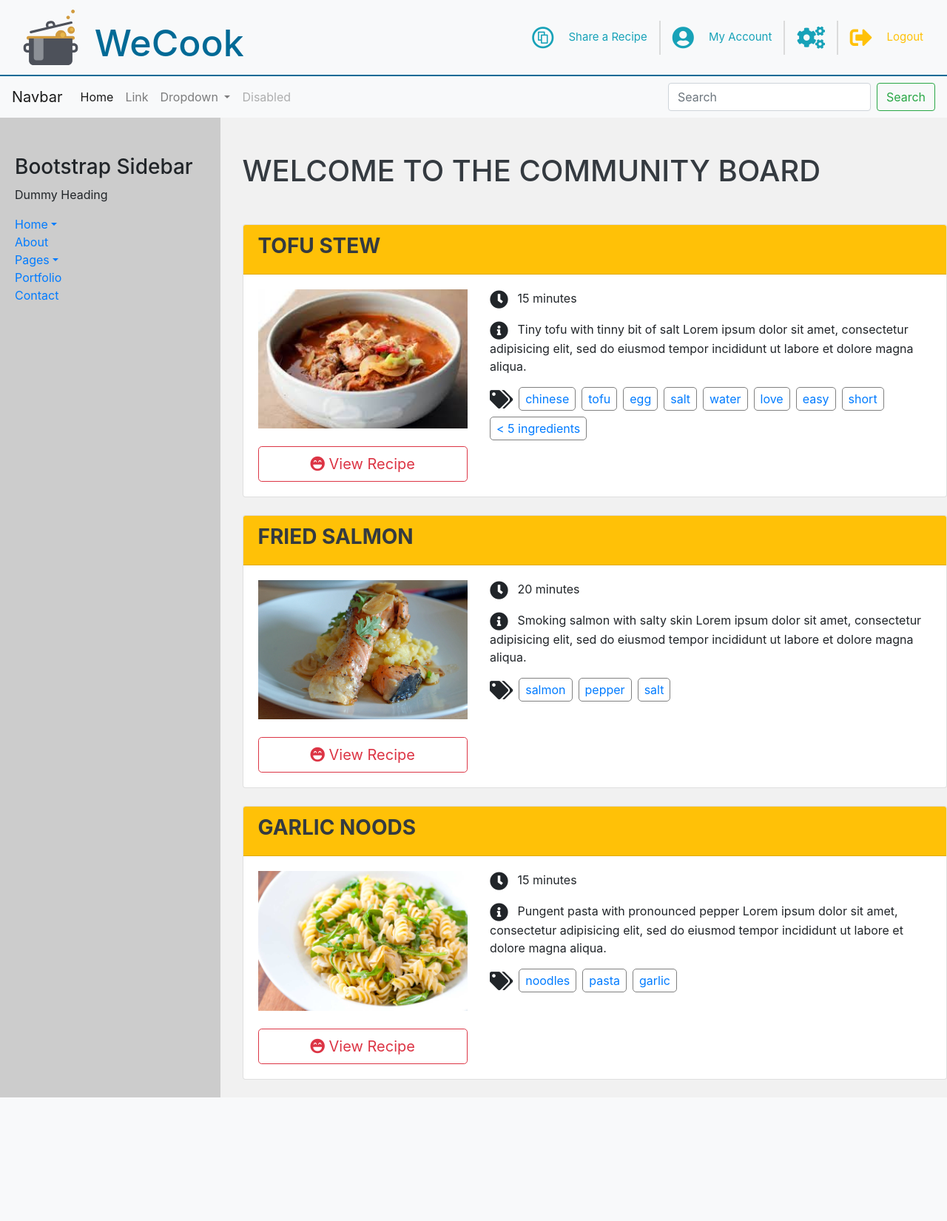
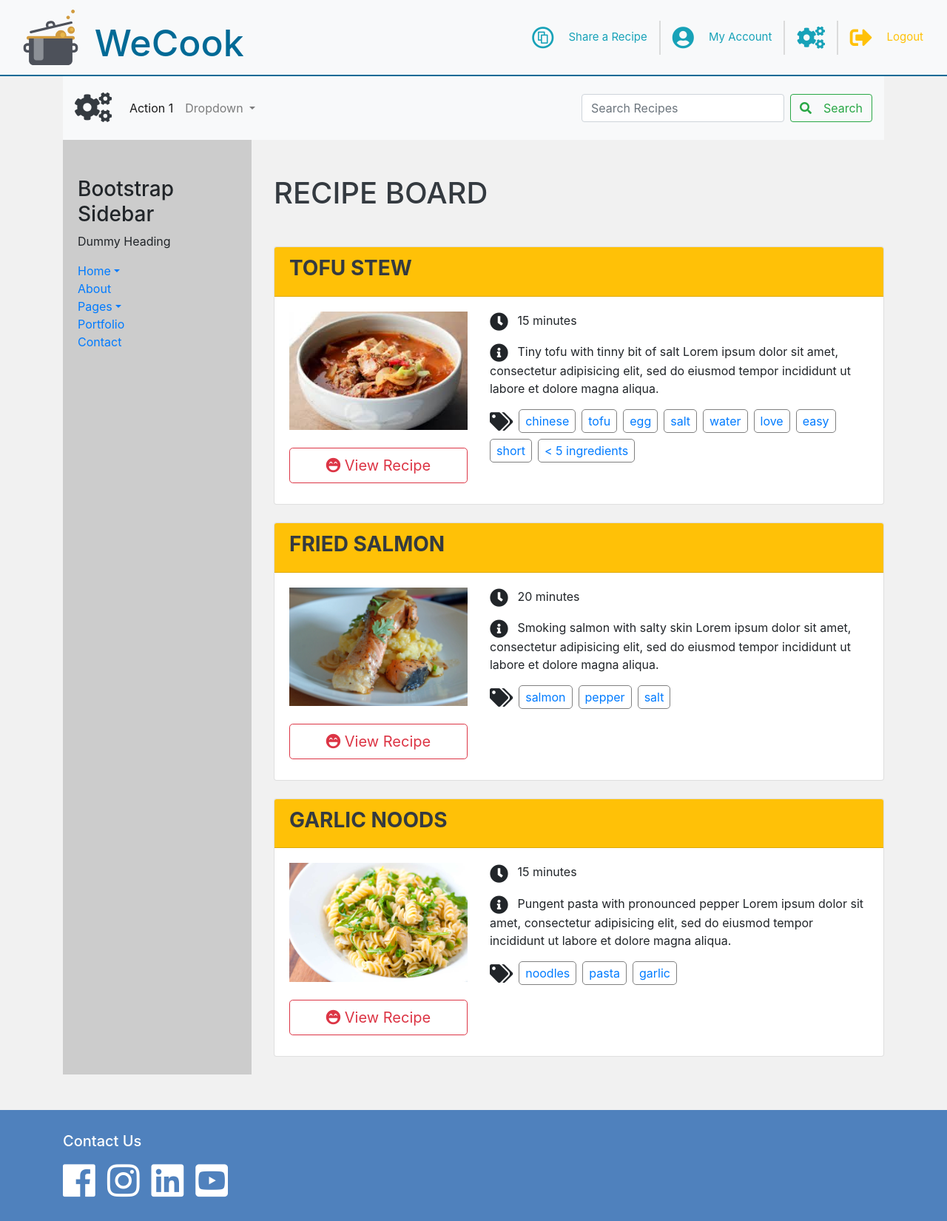
Before and after one commit to andyxor1/wecook, a Node server app: page /dashboard in a window 1280 px wide. Shown: the whole page at 74% size. Before the commit the page ends 1483 px from the top, so only its background shows below. Run offline with Node 20, Linux system fonts and the light colour scheme; some libraries are stand-ins or nearby versions.

Commit message:
added a nav-search bar in dashboard

```diff
--- a/public/stylesheets/index.css
+++ b/public/stylesheets/index.css
@@ -8,6 +8,11 @@
 
 .recipe_preview img {
   width: 100%;
+}
+
+.dashboard .col-md-9 {
+  padding-left: 0;
+  padding-right: 0;
 }
 .recipe_preview .icon {
   vertical-align: middle;
--- a/views/includes/nav.ejs
+++ b/views/includes/nav.ejs
@@ -25,40 +25,3 @@
       </ul>
   </nav>
 </div>
-
-
-<nav class="navbar navbar-expand-lg navbar-light bg-light">
-  <a class="navbar-brand" href="#">Navbar</a>
-  <button class="navbar-toggler" type="button" data-toggle="collapse" data-target="#navbarSupportedContent" aria-controls="navbarSupportedContent" aria-expanded="false" aria-label="Toggle navigation">
-    <span class="navbar-toggler-icon"></span>
-  </button>
-
-  <div class="collapse navbar-collapse" id="navbarSupportedContent">
-    <ul class="navbar-nav mr-auto">
-      <li class="nav-item active">
-        <a class="nav-link" href="#">Home <span class="sr-only">(current)</span></a>
-      </li>
-      <li class="nav-item">
-        <a class="nav-link" href="#">Link</a>
-      </li>
-      <li class="nav-item dropdown">
-        <a class="nav-link dropdown-toggle" href="#" id="navbarDropdown" role="button" data-toggle="dropdown" aria-haspopup="true" aria-expanded="false">
-          Dropdown
-        </a>
-        <div class="dropdown-menu" aria-labelledby="navbarDropdown">
-          <a class="dropdown-item" href="#">Action</a>
-          <a class="dropdown-item" href="#">Another action</a>
-          <div class="dropdown-divider"></div>
-          <a class="dropdown-item" href="#">Something else here</a>
-        </div>
-      </li>
-      <li class="nav-item">
-        <a class="nav-link disabled" href="#">Disabled</a>
-      </li>
-    </ul>
-    <form class="form-inline my-2 my-lg-0">
-      <input class="form-control mr-sm-2" type="search" placeholder="Search" aria-label="Search">
-      <button class="btn btn-outline-success my-2 my-sm-0" type="submit">Search</button>
-    </form>
-  </div>
-</nav>
--- /dev/null
+++ b/views/includes/nav_search.ejs
@@ -0,0 +1,31 @@
+<nav class="navbar navbar-expand-lg navbar-light bg-light">
+  <a class="navbar-brand text-dark font-30" href="#"><i class="icon fas fa-cogs"></i></a>
+  <button class="navbar-toggler" type="button" data-toggle="collapse" data-target="#navbarSupportedContent" aria-controls="navbarSupportedContent" aria-expanded="false" aria-label="Toggle navigation">
+    <span class="navbar-toggler-icon"></span>
+  </button>
+
+  <div class="collapse navbar-collapse" id="navbarSupportedContent">
+    <ul class="navbar-nav mr-auto">
+      <li class="nav-item active">
+        <a class="nav-link" href="#">Action 1 <span class="sr-only">(current)</span></a>
+      </li>
+
+      <li class="nav-item dropdown">
+        <a class="nav-link dropdown-toggle" href="#" id="navbarDropdown" role="button" data-toggle="dropdown" aria-haspopup="true" aria-expanded="false">
+          Dropdown
+        </a>
+        <div class="dropdown-menu" aria-labelledby="navbarDropdown">
+          <a class="dropdown-item" href="#">Action</a>
+          <a class="dropdown-item" href="#">Another action</a>
+          <div class="dropdown-divider"></div>
+          <a class="dropdown-item" href="#">Something else here</a>
+        </div>
+      </li>
+
+    </ul>
+    <form class="form-inline my-2 my-lg-0">
+      <input class="form-control mr-sm-2" type="search" placeholder="Search Recipes" aria-label="Search">
+      <button class="btn btn-outline-success my-2 my-sm-0" type="submit"><i class="fas fa-search mr-3"></i>Search</button>
+    </form>
+  </div>
+</nav>
--- a/views/includes/recipe.ejs
+++ b/views/includes/recipe.ejs
@@ -6,7 +6,7 @@
     <div class="row">
       <div class="col-md-4">
         <img class="recipe_preview mb-3" src="<%= recipe.picture%>" alt="<%= recipe.title%>" >
-        <a href="#" class="btn btn-block btn-outline-danger btn-lg float- mt-2"> <i class="fas fa-laugh-beam"></i> View Recipe</a>
+        <a href="#" class="btn btn-block btn-outline-danger btn-lg float- mt-2 mb-2"> <i class="fas fa-laugh-beam"></i> View Recipe</a>
       </div>
       <div class="col-md-8">
         <p class="card-text"><i class="icon mr-2 font-25 fas fa-clock"></i> <%= recipe.cook_time %> minutes</p>
--- a/views/pages/dashboard.ejs
+++ b/views/pages/dashboard.ejs
@@ -1,17 +1,23 @@
 <% include ../includes/header %>
 <% include ../includes/nav %>
 
+<div class="container dashboard">
+  <% include ../includes/nav_search %>
   <div class="row">
     <div class="col-md-3">
       <% include ../includes/sidebar %>
     </div>
     <div class="col-md-9 pt-5">
-      <h1 class="text-dark mb-5 font-40">WELCOME TO THE COMMUNITY BOARD</h1>
+      <div class="container">
+        <h1 class="text-dark mb-5 font-40">RECIPE BOARD</h1>
 
         <% recipe_seeds.forEach(function(recipe) { %>
           <% console.log(recipe.title); %>
           <%- include('../includes/recipe', {recipe: recipe}); %>
         <% }); %>
+      </div>
+    </div>
+  </div>
 
 </div>
-</div>
+<% include ../includes/footer %>
```
Lines whose indentation alone changed are shown as unchanged.
